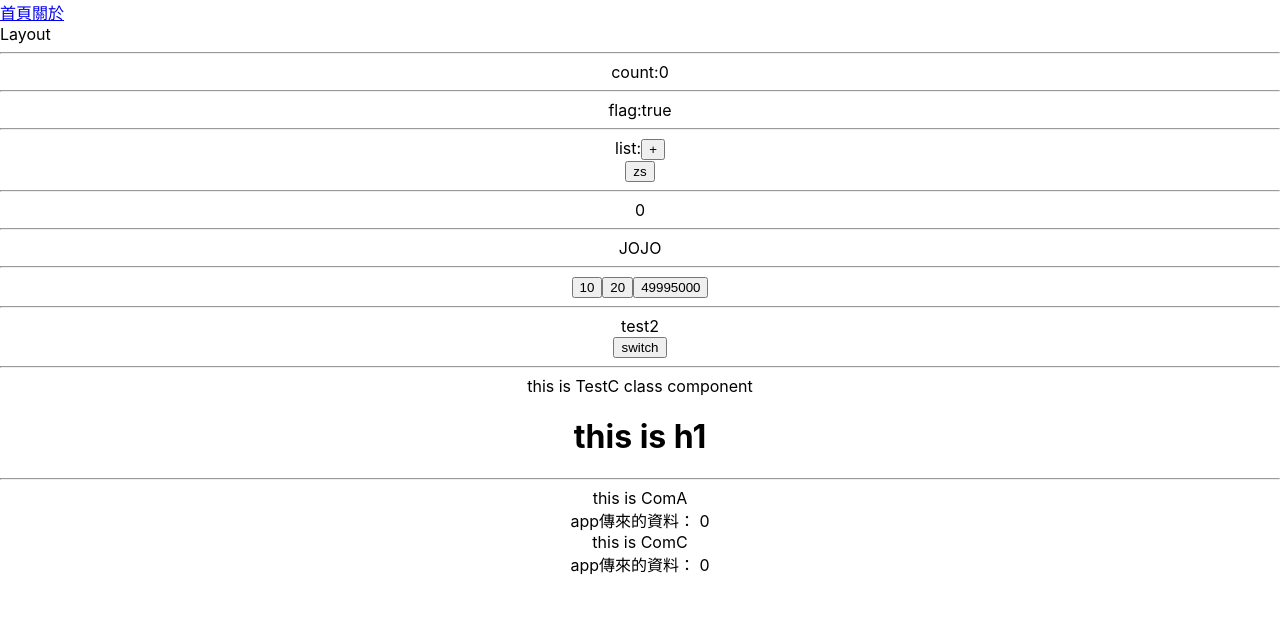
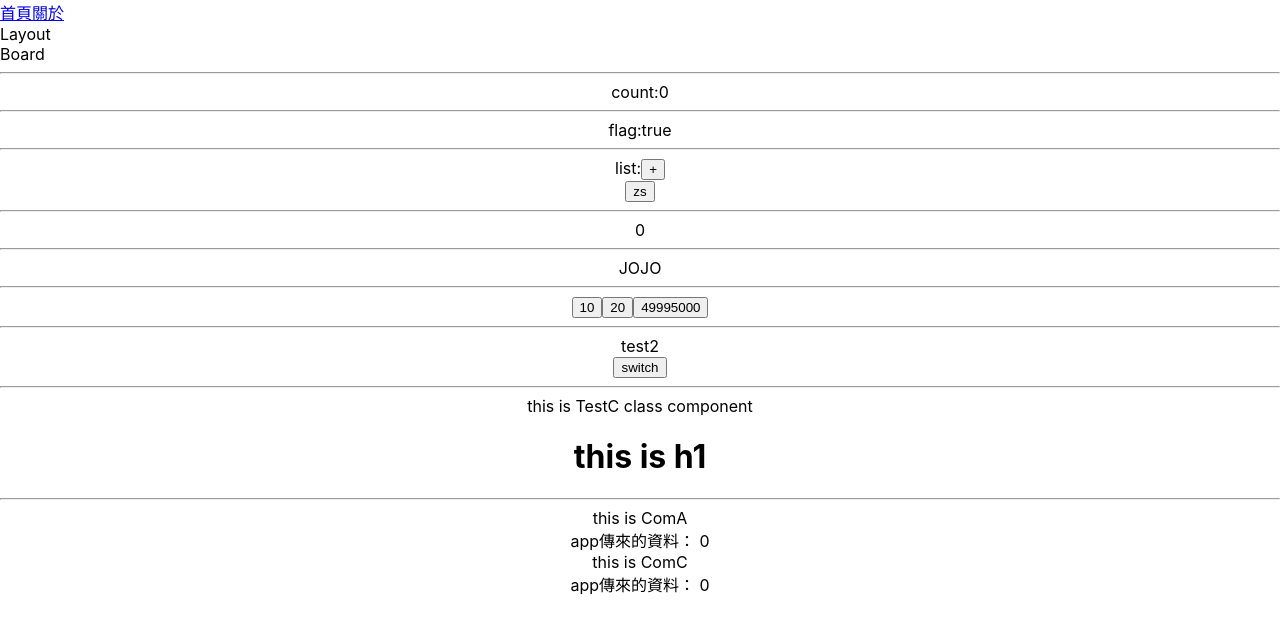
Before and after one commit to stevecyj/react-hooks, a React (Create React App) app: page / in a window 1280 px wide. Shown: the top 634 px of the page. Built offline with nearby package versions, Linux system fonts and the light colour scheme; no server answers.

Commit message:
巢狀路由，預設index

```diff
--- a/src/App.js
+++ b/src/App.js
@@ -129,7 +129,7 @@ function App() {
       <Link to="/about">關於</Link>
       <Routes>
         <Route path="/" element={<Layout/>}>
-          <Route path="board" element={<Board/>}/>
+          <Route index element={<Board/>}/>
           <Route path="article" element={<Article/>}/>
         </Route>
         <Route path="/login" element={<Login/>}></Route>
```
